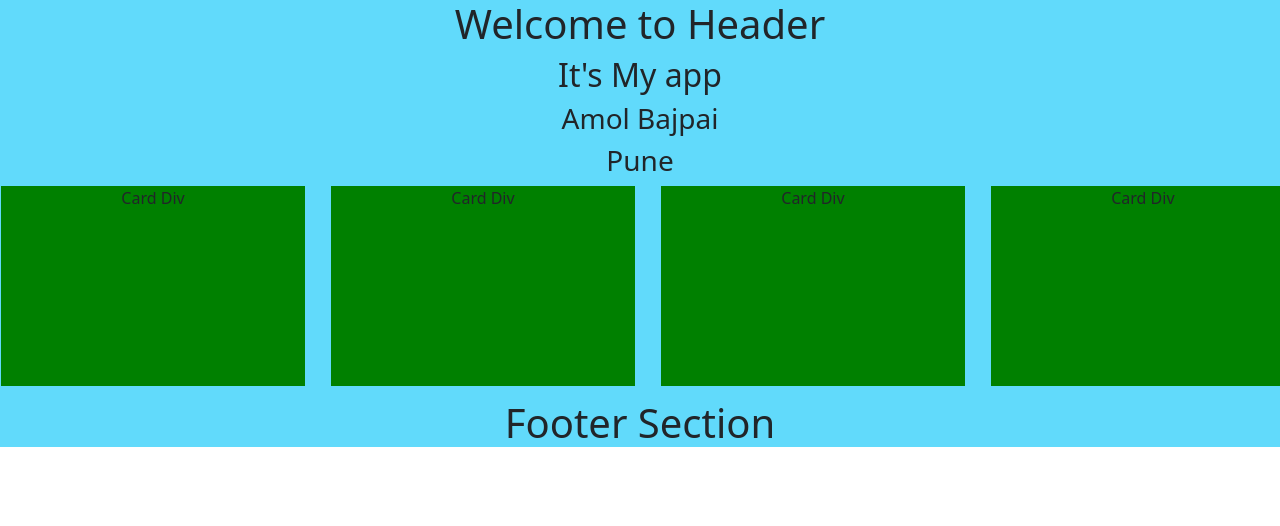
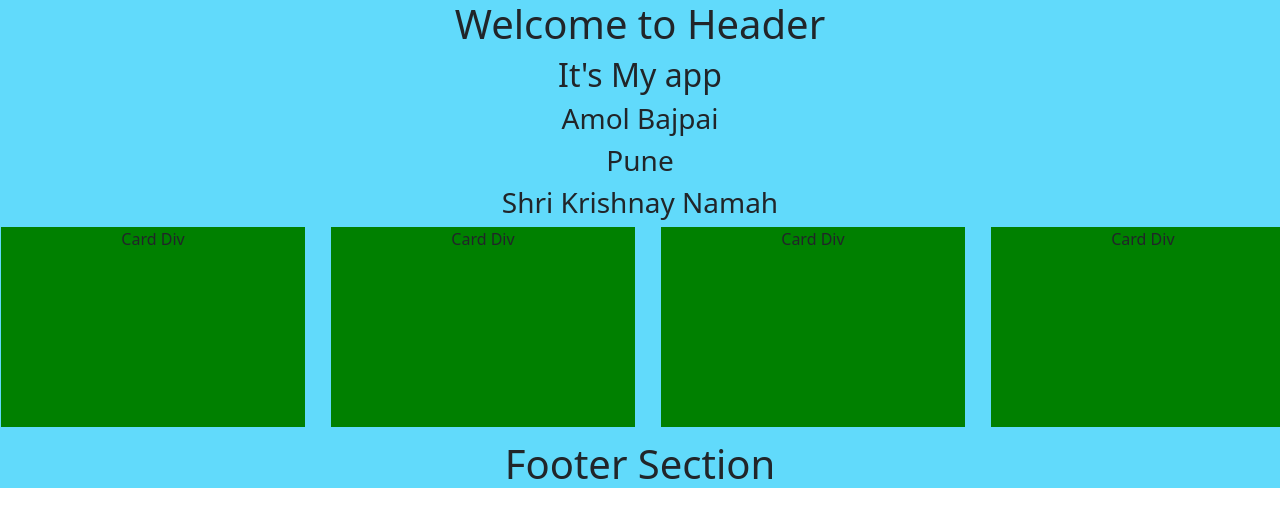
Before and after one commit to amolbajpai/react-demo, a React (Create React App) app: page / in a window 1280 px wide. Shown: the top 526 px of the page. Built offline with nearby package versions, Linux system fonts and the light colour scheme.

Commit message:
Use of children props

```diff
--- a/src/App.js
+++ b/src/App.js
@@ -9,7 +9,7 @@ function App() {
   return (
     <div className="main">
 
-      <Header info={name} />
+      <Header info={name}>Shri Krishnay Namah</Header>
       <div className='row'>
         <Card />
         <Card />
--- a/src/Header.jsx
+++ b/src/Header.jsx
@@ -1,12 +1,15 @@
 import React from 'react'
 
-export default function Header({info}) {
+export default function Header({ info,children }) {
+  console.log(children)
     return (
       <div>
             <h1>Welcome to Header</h1>
         <h2>It's My app</h2>
         <h3>{info.name}</h3>
         <h3>{info.add}</h3>
+        <h3>{children}</h3>
+
         </div>
   )
 }
```
